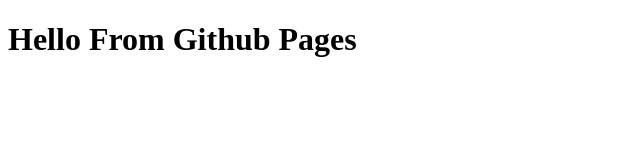
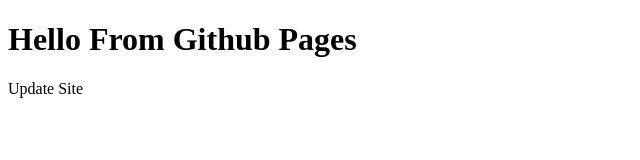
Before and after one commit to ishraq-qureshi/basic-website, a plain HTML site: page index.html in a window 1280 px wide. Shown: the whole page, without its empty margins (0-640 px from the left). Drawn offline with Linux system fonts and the light colour scheme.

Commit message:
Update index.html

```diff
--- a/index.html
+++ b/index.html
@@ -9,6 +9,7 @@
 <body>
 
     <h1>Hello From Github Pages</h1>
+    <p>Update Site </p>
 
 </body>
 </html>
```
